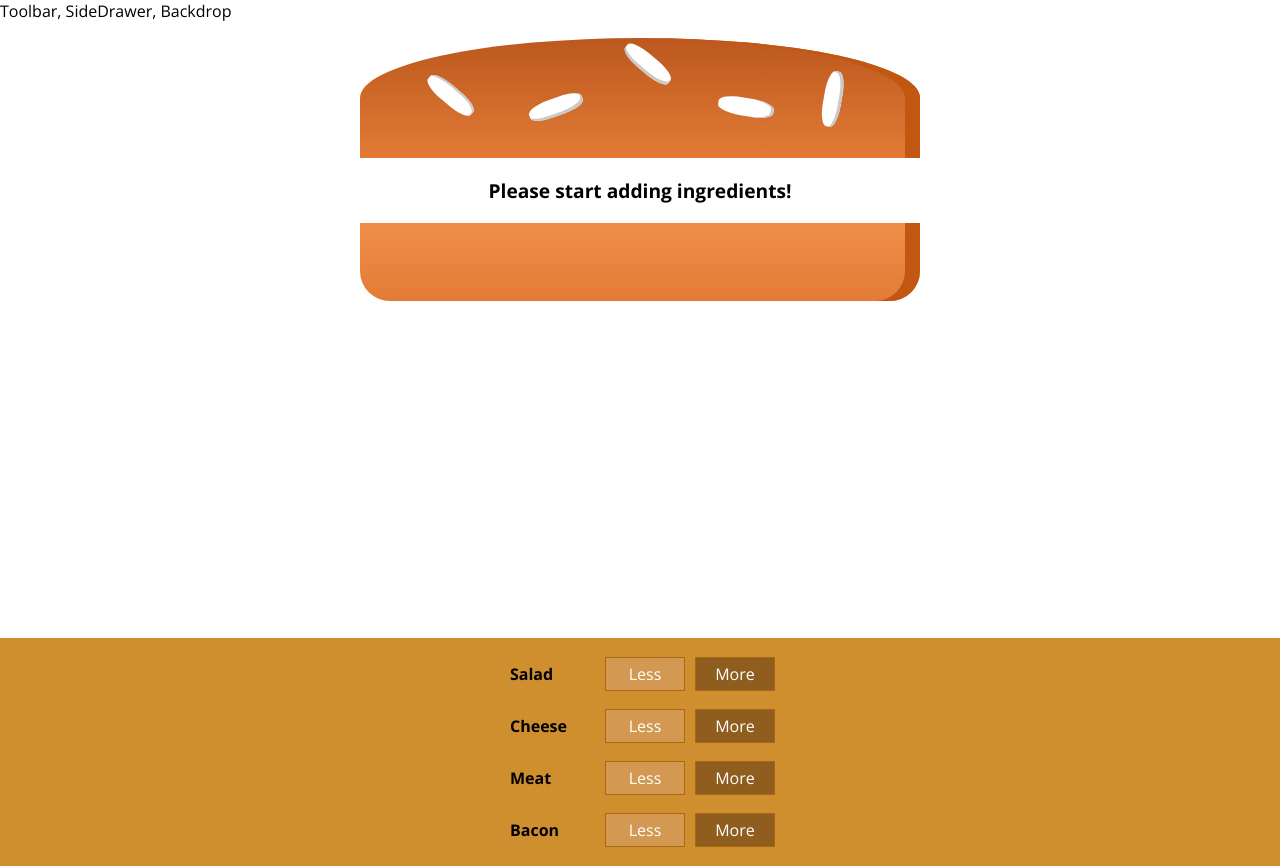
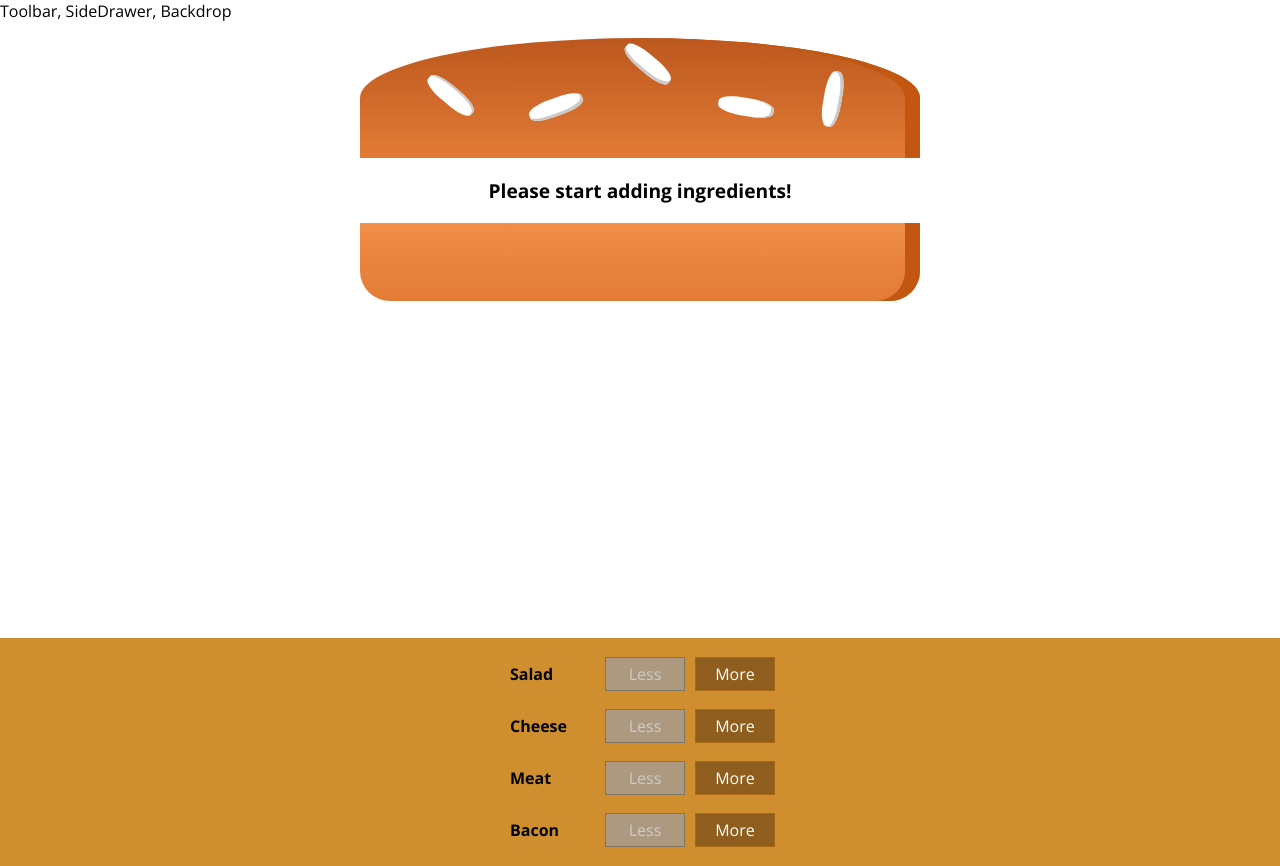
Before and after one commit to vijaykiran912/burger-king-v2, a React app: page / in a window 1280 px wide. Built offline with nearby package versions, Linux system fonts and the light colour scheme.

Commit message:
16. Removing Ingredients Safely

```diff
--- a/src/components/Burger/BuildControls/BuildControl/BuildControl.js
+++ b/src/components/Burger/BuildControls/BuildControl/BuildControl.js
@@ -4,7 +4,7 @@ import classes from './BuildControl.css'
 const buildControl = (props) => (
     <div className={classes.BuildControl}>
         <div className={classes.Label}>{props.label}</div>
-        <button className={classes.Less}>Less</button>
+        <button className={classes.Less} disabled={props.disabled} onClick={props.removed}>Less</button>
         <button className={classes.More} onClick={props.added}>More</button>
     </div>
 );
--- a/src/components/Burger/BuildControls/BuildControls.js
+++ b/src/components/Burger/BuildControls/BuildControls.js
@@ -12,7 +12,10 @@ const controls = [
 const buildControls = (props) => (
     <div className={classes.BuildControls}>
         {controls.map(ctrl => (<BuildControl key={ctrl.label} label={ctrl.label}
-                                added={() => props.ingredientAdded(ctrl.type)}/>)) }
+                                added={() => props.ingredientAdded(ctrl.type)}
+                                removed={() => props.ingredientRemoved(ctrl.type)}
+                                disabled = {props.disabled[ctrl.type]}
+                                />)) }
     </div>
 );
 
--- a/src/containers/BurgerBuilder/BurgerBuilder.js
+++ b/src/containers/BurgerBuilder/BurgerBuilder.js
@@ -38,14 +38,37 @@ class BurgerBuilder extends Component {
     }
 
     removeIngredientHandler = (type) => {
+        const oldCount = this.state.ingredients[type];
+        if(oldCount <= 0){
+            return;
+        }
+        const updatedCount = oldCount - 1;
+        const updatedIngredients = { ...this.state.ingredients }
+        updatedIngredients[type] = updatedCount;
+        const oldPrice = this.state.totalPrice;
+        const priceAddition = INGREDIENT_PRICES[type];
+        const newPrice = oldPrice - priceAddition;
 
+        this.setState({
+            totalPrice : newPrice,
+            ingredients : updatedIngredients
+        });
     }
 
     render() {
+
+        const disableInfo = {...this.state.ingredients};
+        for(let key in disableInfo){
+            disableInfo[key] = disableInfo[key] <= 0;
+        }
+
         return (
             <Aux>
                 <Burger ingredients={this.state.ingredients} />
-                <BuildControls ingredientAdded={this.addIngredientHandler}/>
+                <BuildControls
+                    ingredientAdded={this.addIngredientHandler}
+                    ingredientRemoved={this.removeIngredientHandler}
+                    disabled={disableInfo}/>
             </Aux>
         );
     }
```
